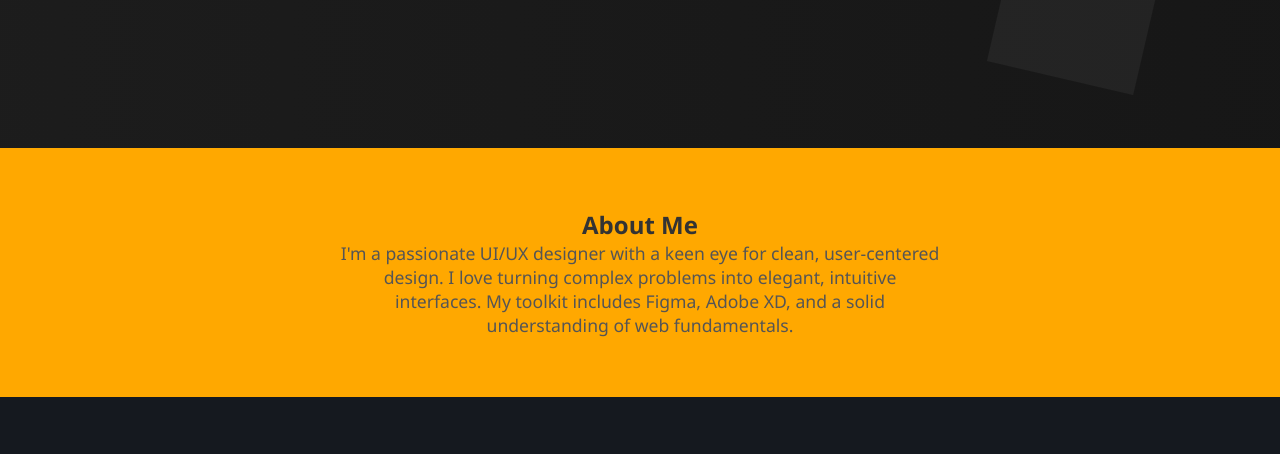
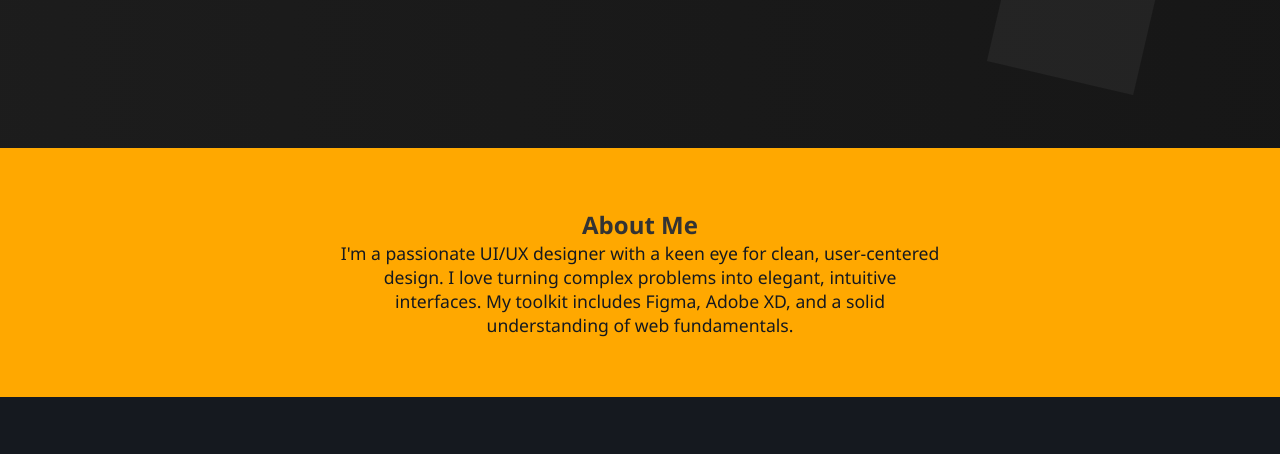
Before and after one commit to skinnypalefren/kevinportfolio, a plain HTML site: page index.html in a window 1280 px wide. Shown: the part 332-786 px from the top of the page. Drawn offline with Linux system fonts and the light colour scheme.

Commit message:
Update styles.css

```diff
--- a/styles.css
+++ b/styles.css
@@ -83,7 +83,7 @@ body {
   max-width: 600px;
   margin: 0 auto;
   font-size: 1.1rem;
-  color: #555;
+  color: #15191f;
 }
 
 /* Projects Section */
```
